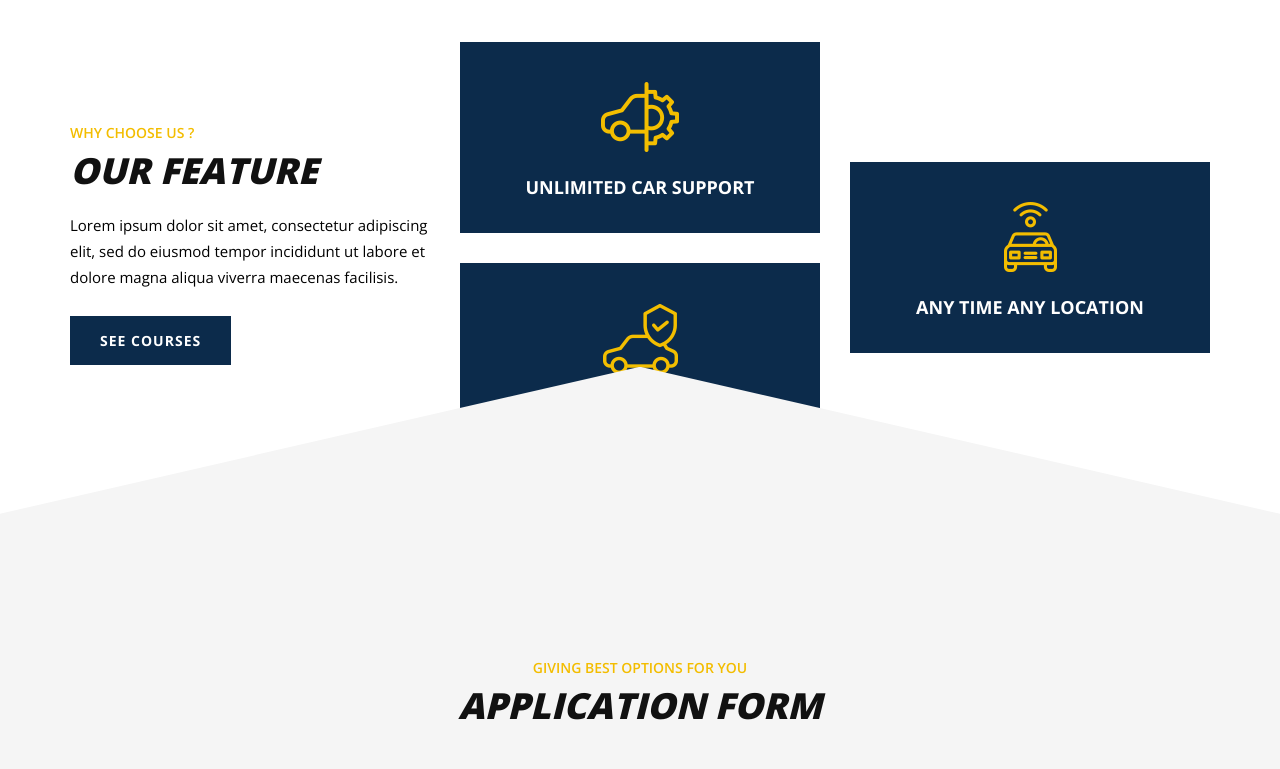
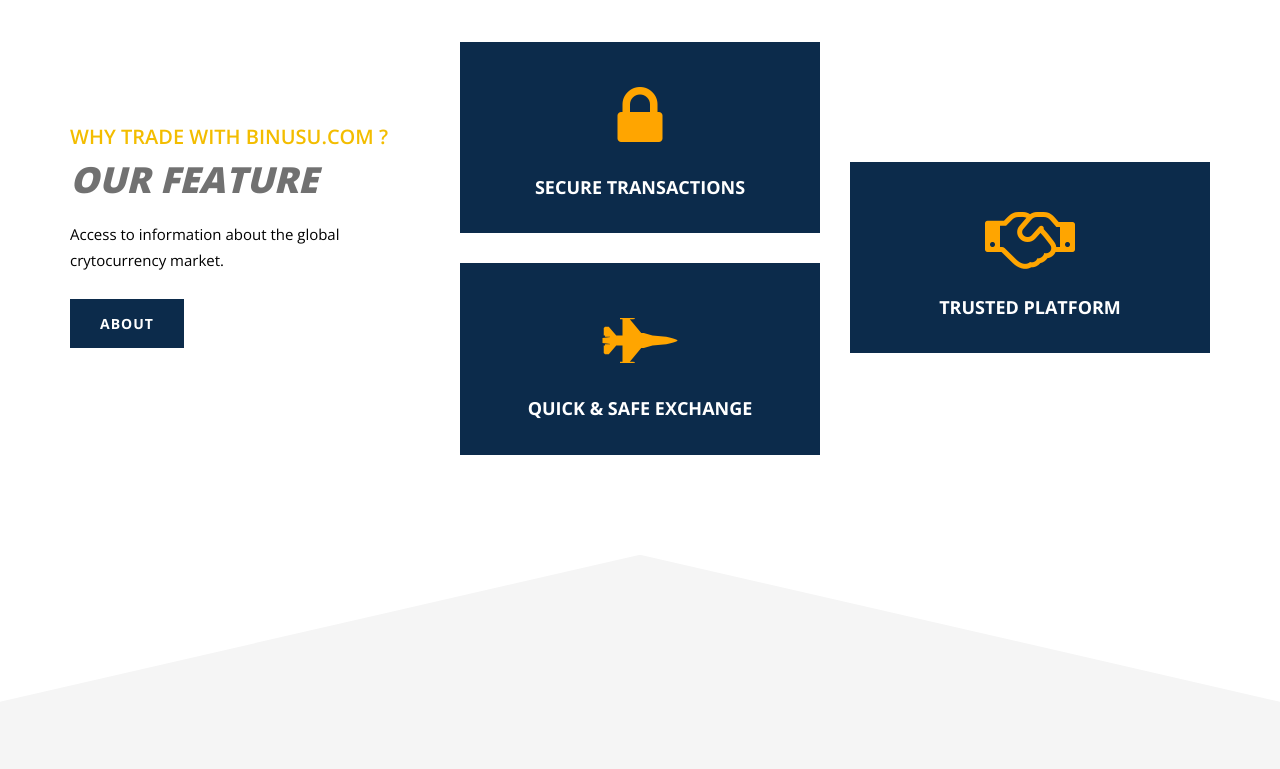
Before and after one commit to CryptoSavannah/Binusu.com-Redesign, a plain HTML site: page index.html in a window 1280 px wide. Shown: the part 1420-2189 px from the top of the page. Drawn offline with nearby package versions, Linux system fonts and the light colour scheme.

Commit message:
Add a container showing the pros of Binusu.com

```diff
--- a/css/custom_css.css
+++ b/css/custom_css.css
@@ -161,3 +161,12 @@ img.avatar {
 table img {
     max-width: 20px;
 }
+
+.feature__item i {
+    font-size: 70px;
+    color: orange;
+}
+
+/* #influence_con {
+    margin-bottom: 180px;
+} */
--- a/css/style.css
+++ b/css/style.css
@@ -143,10 +143,10 @@ ol {
 	/* opacity: 0.5; */
 }
 
-#bg-1 {
+/* #bg-1 {
 	opacity: 0.7;
-	/* max-width: 145px; */
-}
+	max-width: 145px;
+} */
 
 img {
 	max-width: 145px;
@@ -617,7 +617,7 @@ img {
 	-webkit-clip-path: polygon(50% 0, 100% 21%, 100% 100%, 50% 100%, 0 100%, 0% 21%);
 	clip-path: polygon(50% 0, 100% 21%, 100% 100%, 50% 100%, 0 100%, 0% 21%);
 	padding-top: 290px;
-	margin-top: -190px;
+	/* margin-top: -190px; */
 	padding-bottom: 70px;
 }
 
--- a/index.html
+++ b/index.html
@@ -346,36 +346,37 @@
     </section>
 
     <!-- Feature Section Begin -->
-    <section class="feature spad">
+    <section class="feature spad" id="influence_con">
         <div class="container">
             <div class="row">
                 <div class="col-lg-4 col-md-4">
                     <div class="feature__text">
                         <div class="section-title">
-                            <span>Why choose us ?</span>
-                            <h2>Our feature</h2>
+                            <span style="font-size: 20px;">Why trade with Binusu.com ?</span>
+                            <h2 style="color: #717171;">Our feature</h2>
                         </div>
-                        <p>Lorem ipsum dolor sit amet, consectetur adipiscing elit, sed do eiusmod tempor incididunt ut
-                            labore et dolore magna aliqua viverra maecenas facilisis. </p>
-                        <a href="#" class="primary-btn second-bg">See Courses</a>
+                        <p>Access to information about the global
+                            crytocurrency market. </p>
+                        <a href="#" class="primary-btn second-bg">About</a>
                     </div>
                 </div>
                 <div class="col-lg-8 col-md-8">
                     <div class="row">
                         <div class="col-lg-6 col-md-6 col-sm-6">
                             <div class="feature__item">
-                                <img src="img/feature/feature-1.png" alt="">
-                                <h5>Unlimited Car Support</h5>
+                                <!-- <img src="img/feature/feature-1.png" alt=""> -->
+                                <i class="fa fa-lock" aria-hidden="true"></i>
+                                <h5>Secure Transactions</h5>
                             </div>
                             <div class="feature__item">
-                                <img src="img/feature/feature-2.png" alt="">
-                                <h5>Driving School Insures</h5>
+                                <i class="fa fa-fighter-jet" aria-hidden="true"></i>
+                                <h5>Quick & Safe Exchange</h5>
                             </div>
                         </div>
                         <div class="col-lg-6 col-md-6 col-sm-6">
                             <div class="feature__item right-column">
-                                <img src="img/feature/feature-3.png" alt="">
-                                <h5>Any Time Any Location</h5>
+                                <i class="fa fa-handshake-o" aria-hidden="true"></i>
+                                <h5>Trusted Platform</h5>
                             </div>
                         </div>
                     </div>
```
